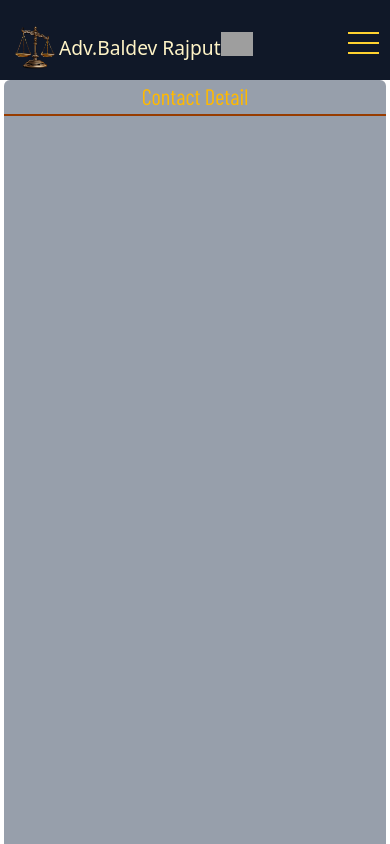
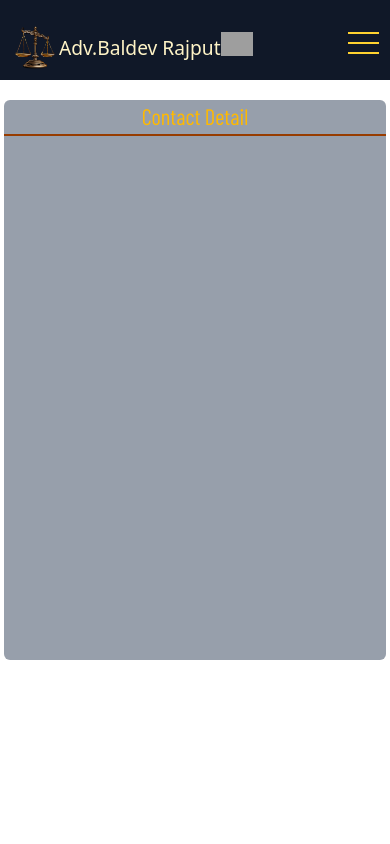
Before and after one commit to harendrasinp/advocate, a React (Vite) app: page /Contact in a window 390 px wide. Shown: the top 844 px of the page. Built offline with nearby package versions, Linux system fonts and the light colour scheme; grey boxes are pictures that could not be loaded; a web font is replaced by a local one.

Commit message:
contact page set

```diff
--- a/src/ContactpageData/ContactDetail.jsx
+++ b/src/ContactpageData/ContactDetail.jsx
@@ -9,8 +9,7 @@ export const ContactDetail = () => {
 
   }, [])
   return (
-    <div ref={animateRef} className='w-full h-[100rem] mt-0 bg-slate-700/50 lg:w-[60rem] lg:h-[25rem] lg:mt-5 rounded-md'>
-
+    <div ref={animateRef} className='w-full h-[35rem] mt-5 bg-slate-700/50 lg:w-[60rem] lg:h-[25rem] lg:mt-5 rounded-md'>
       <div className='barlow-condensed-thin text-amber-400 text-[1.4rem] border-b-2 border-amber-800 shadow-amber-800
                     lg:shadow-2xl flex justify-center items-center lg:text-2xl'>Contact Detail</div>
 
--- a/src/Main_Pages/Contact.jsx
+++ b/src/Main_Pages/Contact.jsx
@@ -2,7 +2,7 @@ import React from 'react'
 import { ContactDetail } from '../ContactpageData/ContactDetail'
 export const Contact = () => {
   return (
-    <div className='min-h-screen px-1 w-full bg-[url("/images/contactImage.jpg")] bg-center bg-cover bg-no-repeat
+    <div className='min-h-screen px-1 w-full bg-[url("/images/contactImage.jpg")] flex justify-center bg-center bg-cover bg-no-repeat
           lg:flex lg:justify-center lg:px-20'>
       <ContactDetail/>
     </div>
```
